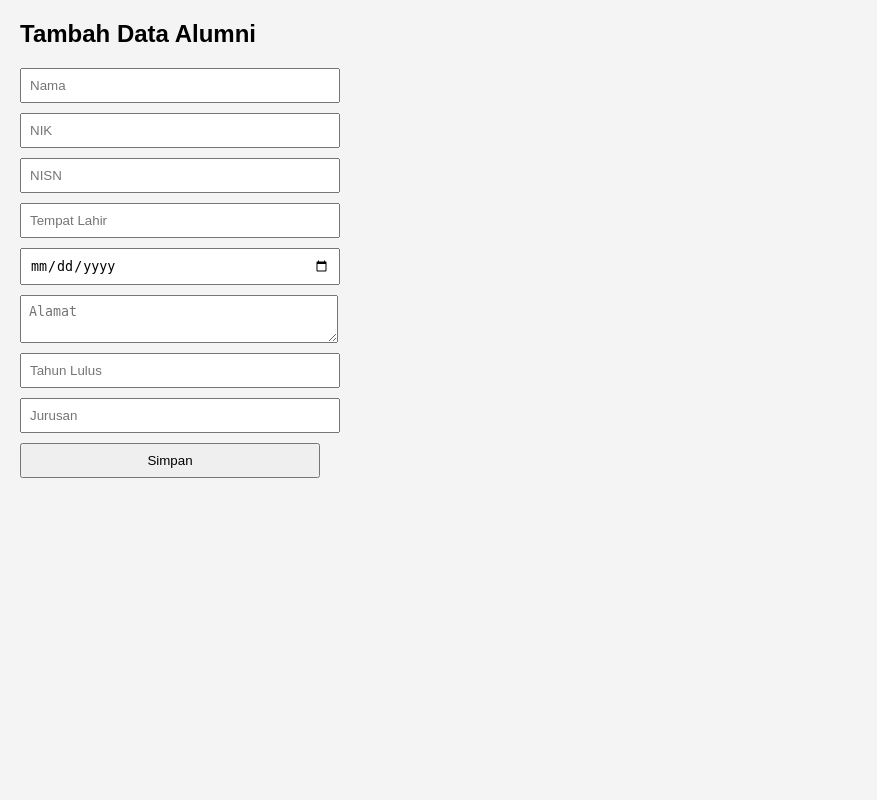
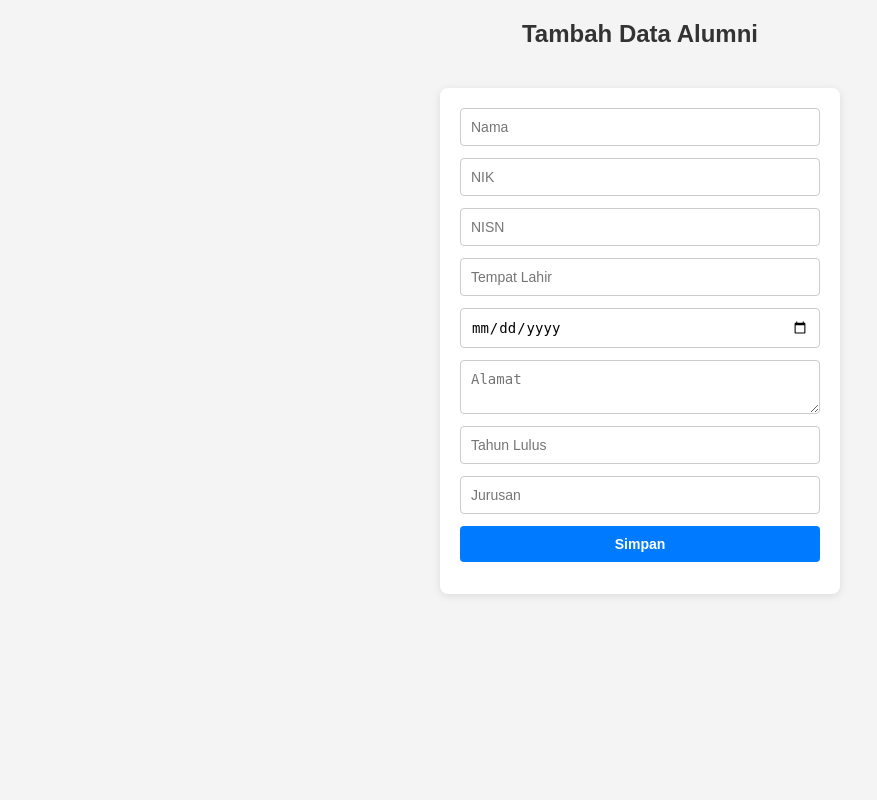
Before and after one commit to MilQ28/UKK-LV3, a PHP site: page /tambah.php in a window 1280 px wide. Shown: the whole page, without its empty margins (0-877 px from the left). Run offline with PHP 8.4, Linux system fonts and the light colour scheme.

Commit message:
Update style.css

```diff
--- a/style.css
+++ b/style.css
@@ -1,37 +1,95 @@
+/* Reset dasar */
+* {
+    margin: 0;
+    padding: 0;
+    box-sizing: border-box;
+}
+
+/* Buat body menutupi seluruh tinggi layar */
 body {
     font-family: Arial, sans-serif;
-    margin: 20px;
+    min-height: 100vh;
     background-color: #f4f4f4;
+    display: flex;
+    flex-direction: column;
+    align-items: center;
+    padding: 20px;
 }
 
+/* Heading */
+h2 {
+    margin-bottom: 20px;
+    color: #333;
+}
+
+/* Tabel */
 table {
     width: 100%;
+    max-width: 1000px;
     border-collapse: collapse;
-    margin-top: 20px;
+    background-color: #fff;
+    border-radius: 8px;
+    overflow: hidden;
+    box-shadow: 0 2px 8px rgba(0,0,0,0.1);
 }
 
-table,
-th,
-td {
-    border: 1px solid #ccc;
-}
-
-th,
-td {
-    padding: 10px;
+th, td {
+    padding: 12px 15px;
+    border: 1px solid #ddd;
     text-align: left;
 }
 
+th {
+    background-color: #007BFF;
+    color: white;
+}
+
+tr:nth-child(even) {
+    background-color: #f9f9f9;
+}
+
+/* Link */
 a {
     text-decoration: none;
-    color: blue;
+    color: #007BFF;
+}
+
+a:hover {
+    text-decoration: underline;
+}
+
+/* Form */
+form {
+    background-color: #fff;
+    padding: 20px;
+    border-radius: 8px;
+    box-shadow: 0 2px 8px rgba(0,0,0,0.1);
+    margin-top: 20px;
+    width: 100%;
+    max-width: 400px;
 }
 
 form input,
 form textarea,
 form button {
     display: block;
-    margin-bottom: 10px;
-    padding: 8px;
-    width: 300px;
+    width: 100%;
+    margin-bottom: 12px;
+    padding: 10px;
+    border: 1px solid #ccc;
+    border-radius: 4px;
+    font-size: 14px;
 }
+
+form button {
+    background-color: #007BFF;
+    color: white;
+    border: none;
+    cursor: pointer;
+    font-weight: bold;
+    transition: background 0.3s;
+}
+
+form button:hover {
+    background-color: #0056b3;
+}
```
